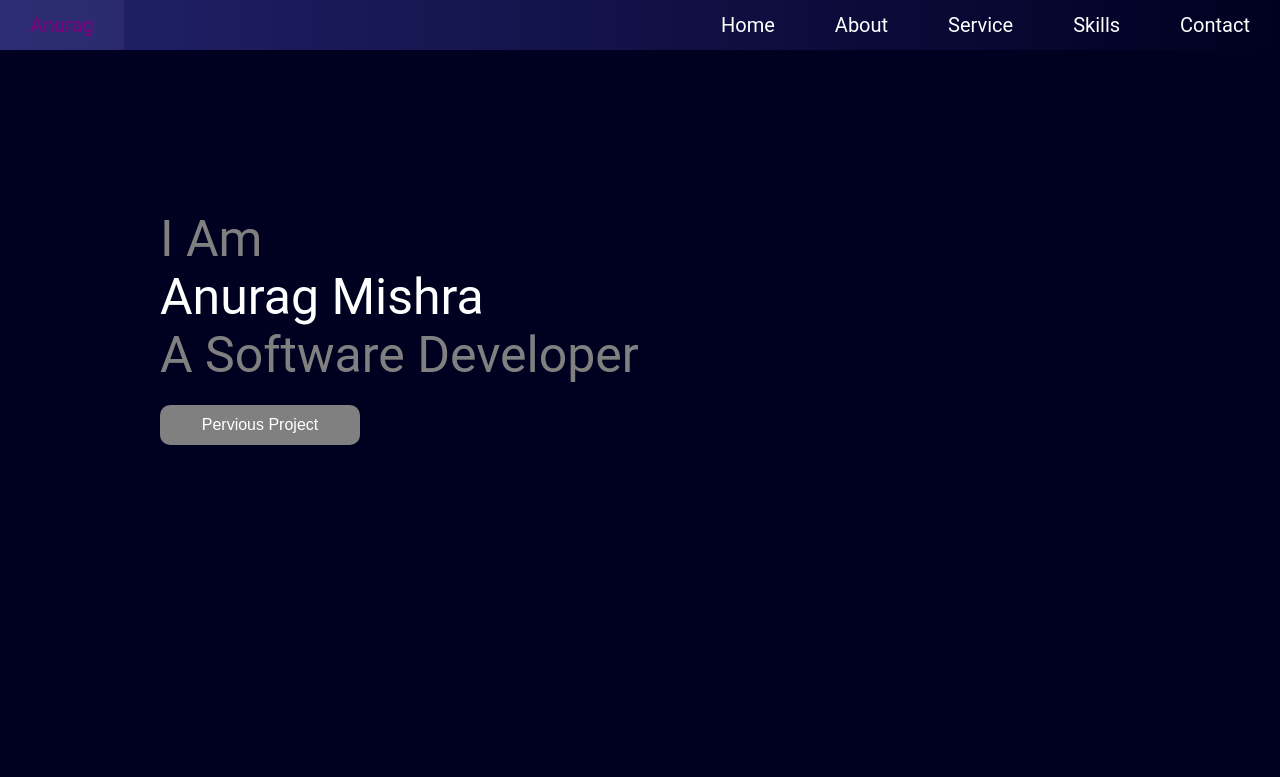
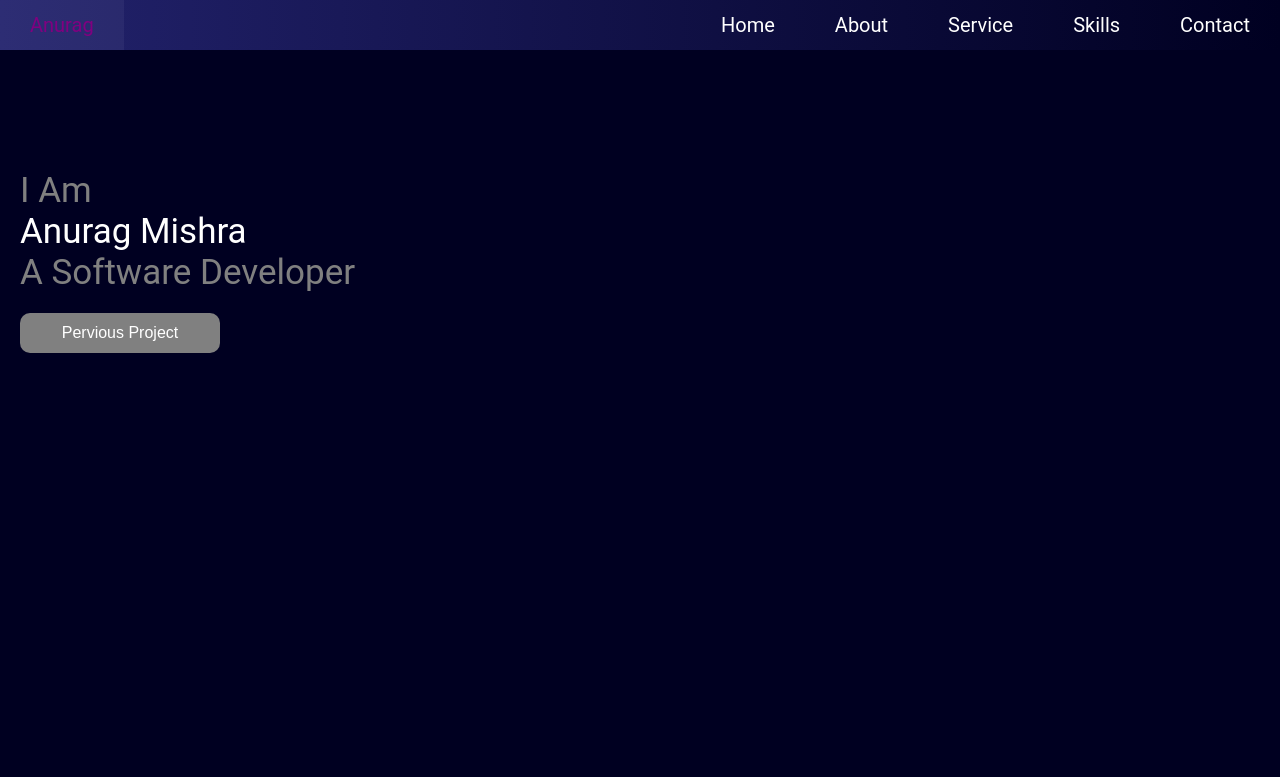
Before and after one commit to anuragx45/Anurag-s-Portfolio, a plain HTML site: page index.html in a window 1280 px wide. Shown: the top 777 px of the page. Drawn offline with Linux system fonts and the light colour scheme.

Commit message:
Update portfolio 4.css

```diff
--- a/portfolio 4.css
+++ b/portfolio 4.css
@@ -8,10 +8,12 @@ html {
   padding: 0;
   box-sizing: border-box;
 }
-html body{
+html body {
+  margin: 0;
+  padding: 0;
+  width: 100%;
   height: 100%;
-  width: 100%;
-
+  overflow-x: hidden;
 }
 @import url("https://fonts.googleapis.com/css2?family=Roboto:wght@300;400;700&display=swap");
 
@@ -19,8 +21,7 @@ body {
   font-family: "Roboto", sans-serif;
 }
 
-
-.container{
+.container {
   height: 730px;
   /* background-image: url(port.jpg); */
   background-color: rgb(0, 0, 33);
@@ -32,20 +33,19 @@ body {
 .navbar {
   background: linear-gradient(to right, rgb(34, 34, 108), rgb(0, 0, 33));
   font-size: 20px;
-box-shadow: 3px 3px 5px rgba (0,0,0,0.1);
+  box-shadow: 3px 3px 5px rgba (0, 0, 0, 0.1);
 }
-.navbar ul{
+.navbar ul {
   width: 100%;
   display: flex;
   justify-content: flex-end;
   align-items: center;
 }
-.navbar li{
+.navbar li {
   height: 50px;
-
 }
 
- .navbar a{
+.navbar a {
   height: 100%;
   padding: 0 30px;
   text-decoration: none;
@@ -53,11 +53,11 @@ display: flex;
   align-items: center;
   color: white;
 }
-.navbar a:hover{
+.navbar a:hover {
   color: purple;
   background-color: #f0f0f00d;
 }
-.navbar li:first-child{
+.navbar li:first-child {
   margin-right: auto;
 }
 .sidebar {
@@ -65,10 +65,10 @@ color: white;
   top: 0;
   right: 0;
   height: 100vh;
-  width: 250px;
+
   z-index: 999;
 
-   background-color:rgba(0, 0, 33,0.95 );
+  background-color: rgba(0, 0, 33, 0.95);
   backdrop-filter: blur(10px);
   box-shadow: -10px 0 10px rgba(0, 0, 0, 0.1);
   display: none;
@@ -89,7 +89,6 @@ color: white;
   display: block;
   font-weight: 500;
   font-size: 18px;
-
 }
 
 .sidebar a:hover {
@@ -105,9 +104,6 @@ color: white;
   display: none;
 }
 
-
-
-
 @media (max-width: 800px) {
   .hideOnMobile {
     display: none;
@@ -120,22 +116,22 @@ color: white;
 
 @media (max-width: 400px) {
   .sidebar {
-    width: 100%; /* Optional: Full width for very small screens */
+    width: 100%;
   }
 }
 
-.name{
+.name {
   color: white;
 }
 
 #Home {
-  height: 50px;
-  width: 490px;
+  width: 100%;
+  max-width: 490px;
+  font-size: 35px;
+  color: gray;
+  margin: 120px 20px 0 20px;
+}
 
-  font-size: 50px;
-  color: gray;
-  margin: 160px;
-}
 #Home:hover {
   color: purple;
 }
@@ -161,8 +157,6 @@ color: white;
   background: black;
   color: white;
 }
-
-
 
 @media (max-width: 768px) {
   #Home {
@@ -190,7 +184,6 @@ color: white;
     width: 100%;
   }
 }
-
 
 /* About section start  */
 
@@ -369,7 +362,6 @@ color: white;
   line-height: 1.5;
 }
 
-
 /* Skills section start from hear */
 
 #skills {
@@ -489,7 +481,6 @@ color: white;
   }
 }
 
-
 /* Contact section start from hear */
 #Contact {
   height: 700px;
@@ -557,7 +548,7 @@ color: white;
   margin-bottom: 15px;
 }
 
-.my-cont .phone,
+
 .my-cont .email {
   font-size: 18px;
   margin: 10px 0;
```
Lines whose indentation alone changed are shown as unchanged.
